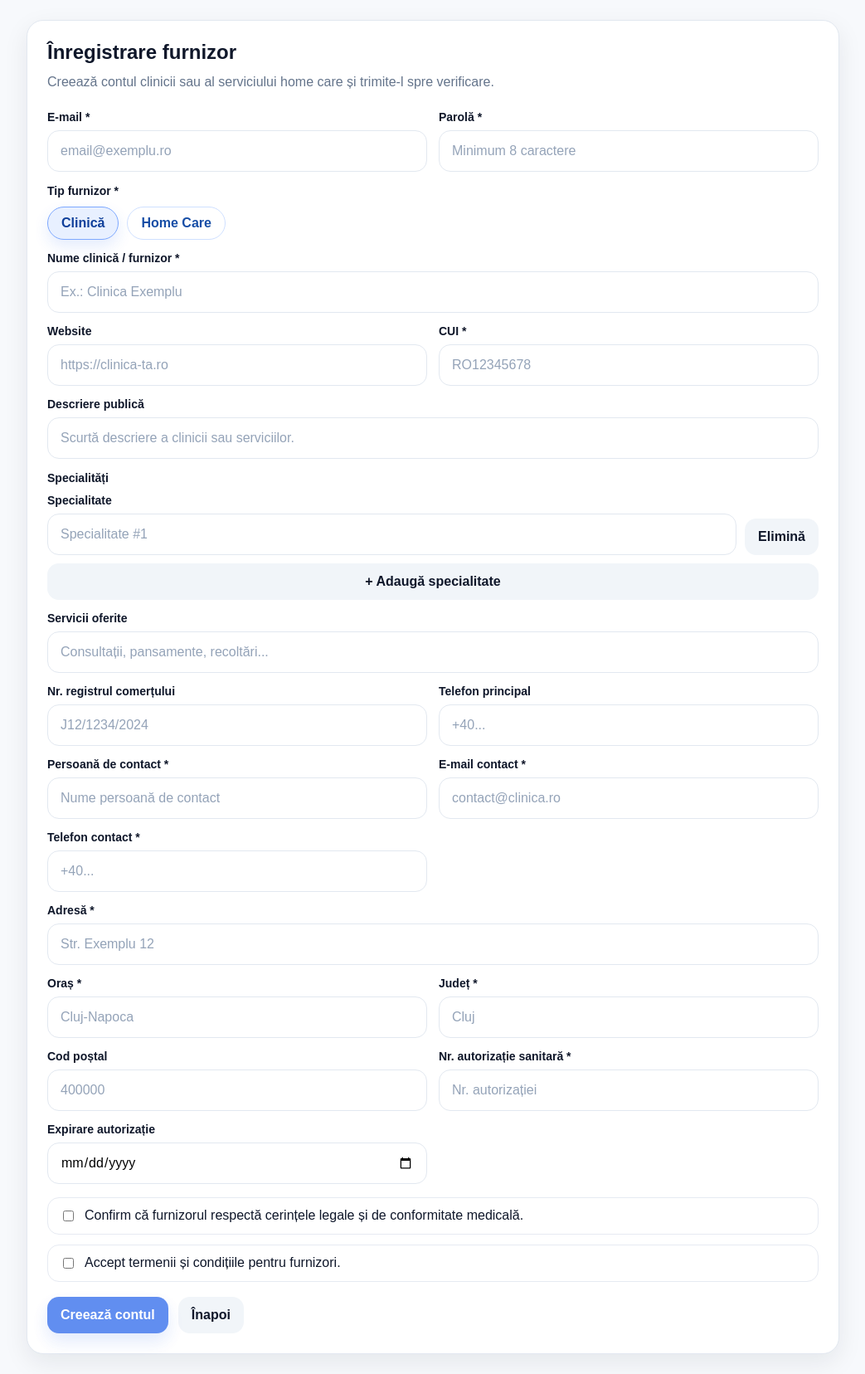
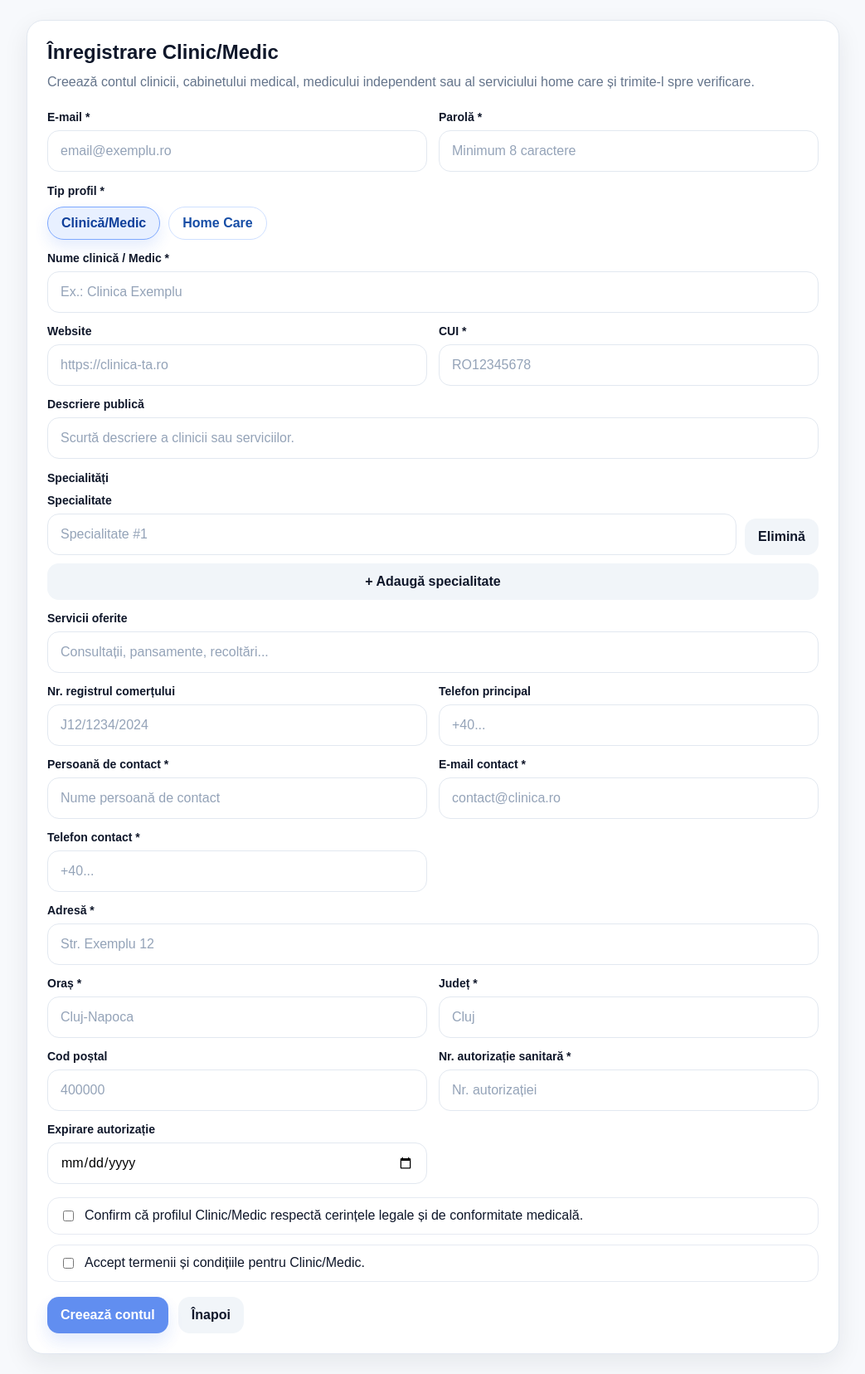
Before and after one commit to Zzolii/medicalend-web, a Next.js app: page /register/provider in a window 1280 px wide. Shown: the whole page at 83% size, without its empty margins (118-1161 px from the left). Built offline with nearby package versions, Linux system fonts and the light colour scheme.

Commit message:
Rename provider registration to Clinic Medic

```diff
--- a/app/register/provider/page.tsx
+++ b/app/register/provider/page.tsx
@@ -246,10 +246,10 @@ export default function RegisterProviderPage() {
     <div className="mc-auth-shell">
       <Card className="mc-auth-card mc-auth-card-wide">
         <CardHeader>
-          <CardTitle>Înregistrare furnizor</CardTitle>
+          <CardTitle>Înregistrare Clinic/Medic</CardTitle>
           <CardDescription>
-            Creează contul clinicii sau al serviciului home care și trimite-l
-            spre verificare.
+            Creează contul clinicii, cabinetului medical, medicului independent
+            sau al serviciului home care și trimite-l spre verificare.
           </CardDescription>
         </CardHeader>
 
@@ -275,7 +275,7 @@ export default function RegisterProviderPage() {
             />
 
             <div className="mc-grid-span-2">
-              <label className="mc-label">Tip furnizor *</label>
+              <label className="mc-label">Tip profil *</label>
               <div className="mc-chip-row" style={{ marginTop: 10 }}>
                 <button
                   type="button"
@@ -287,7 +287,7 @@ export default function RegisterProviderPage() {
                   onClick={() => setProviderType("clinic")}
                   disabled={busy}
                 >
-                  Clinică
+                  Clinică/Medic
                 </button>
                 <button
                   type="button"
@@ -307,7 +307,7 @@ export default function RegisterProviderPage() {
             <div className="mc-grid-span-2">
               <Input
                 id="provider-name"
-                label="Nume clinică / furnizor *"
+                label="Nume clinică / Medic *"
                 value={name}
                 onChange={(e) => setName(e.target.value)}
                 placeholder="Ex.: Clinica Exemplu"
@@ -530,7 +530,7 @@ export default function RegisterProviderPage() {
                 disabled={busy}
               />
               <span>
-                Confirm că furnizorul respectă cerințele legale și de
+                Confirm că profilul Clinic/Medic respectă cerințele legale și de
                 conformitate medicală.
               </span>
             </label>
@@ -542,7 +542,7 @@ export default function RegisterProviderPage() {
                 onChange={(e) => setProviderAgreementAccepted(e.target.checked)}
                 disabled={busy}
               />
-              <span>Accept termenii și condițiile pentru furnizori.</span>
+              <span>Accept termenii și condițiile pentru Clinic/Medic.</span>
             </label>
           </div>
 
```
Also changed, not shown: app/register/page.tsx (+6 -5 lines).
